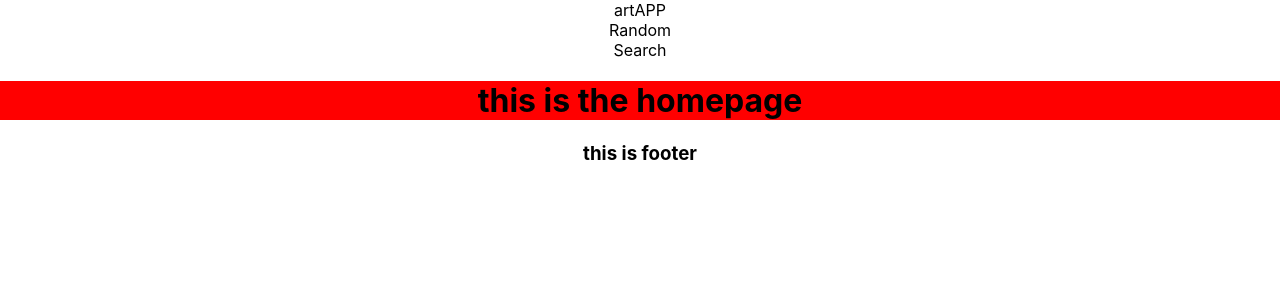
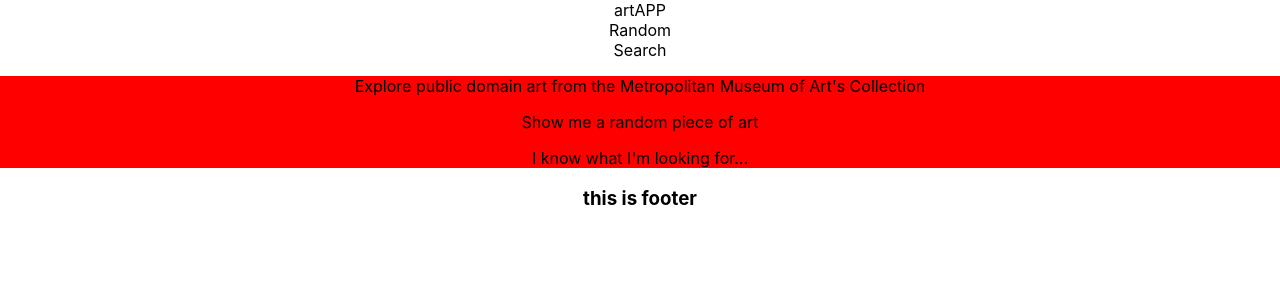
Before and after one commit to r-shahid/art-app, a React (Create React App) app: page / in a window 1280 px wide. Shown: the top 300 px of the page. Built offline with nearby package versions, Linux system fonts and the light colour scheme.

Commit message:
almost done - add buttons

```diff
--- a/src/Components/Home.js
+++ b/src/Components/Home.js
@@ -1,10 +1,29 @@
 import React from 'react'
+import rebecca from './Images/abduction-of-rebecca.jpg'
+import renoir from './Images/stilllife-renoir.jpg'
+import vincent from './Images/selfportrait-vangogh.jpg'
+
 
 const Home = () => {
 
-    return(
+    return (
         <div className="home-page">
-        <h1>this is the homepage</h1>
+            <div className='main'>
+                <div className='hero-img'>
+                    <div><p className='overlaid-text'>Explore public domain art from the Metropolitan Museum of Art's Collection</p></div>
+                    {/* <img src={rebecca} alt='rebecca' /> */}
+
+                </div>
+                <div className="main-bottom">
+                    <div className='random-img'>
+                        <div><p className='overlaid-text'>Show me a random piece of art</p></div>
+                    </div>
+                    <div className='search-img'>
+                        {/* <img className='vincent' src={vincent} alt='self portrait with a straw har - vincent van gogh' /> */}
+                        <div><p className='overlaid-text'>I know what I'm looking for...</p></div>
+                    </div>
+                </div>
+            </div>
         </div>
     )
 }
```
